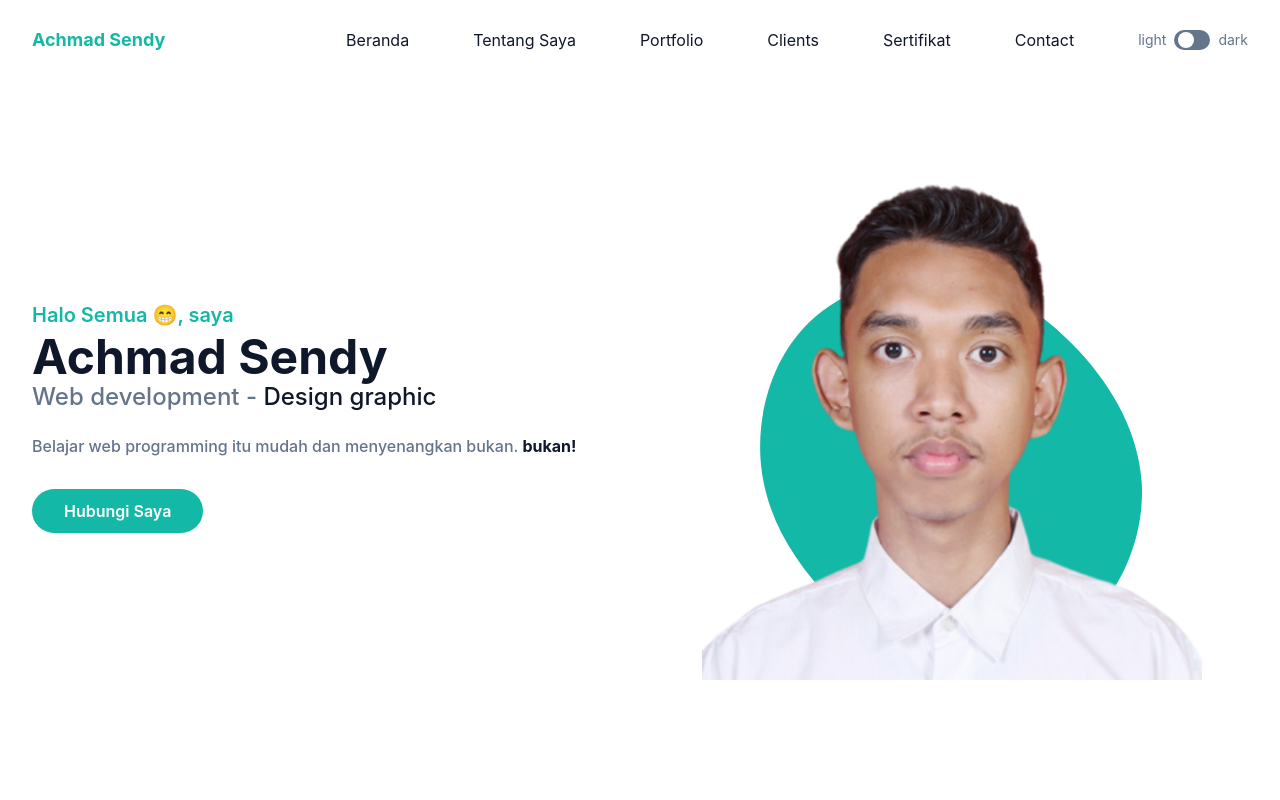
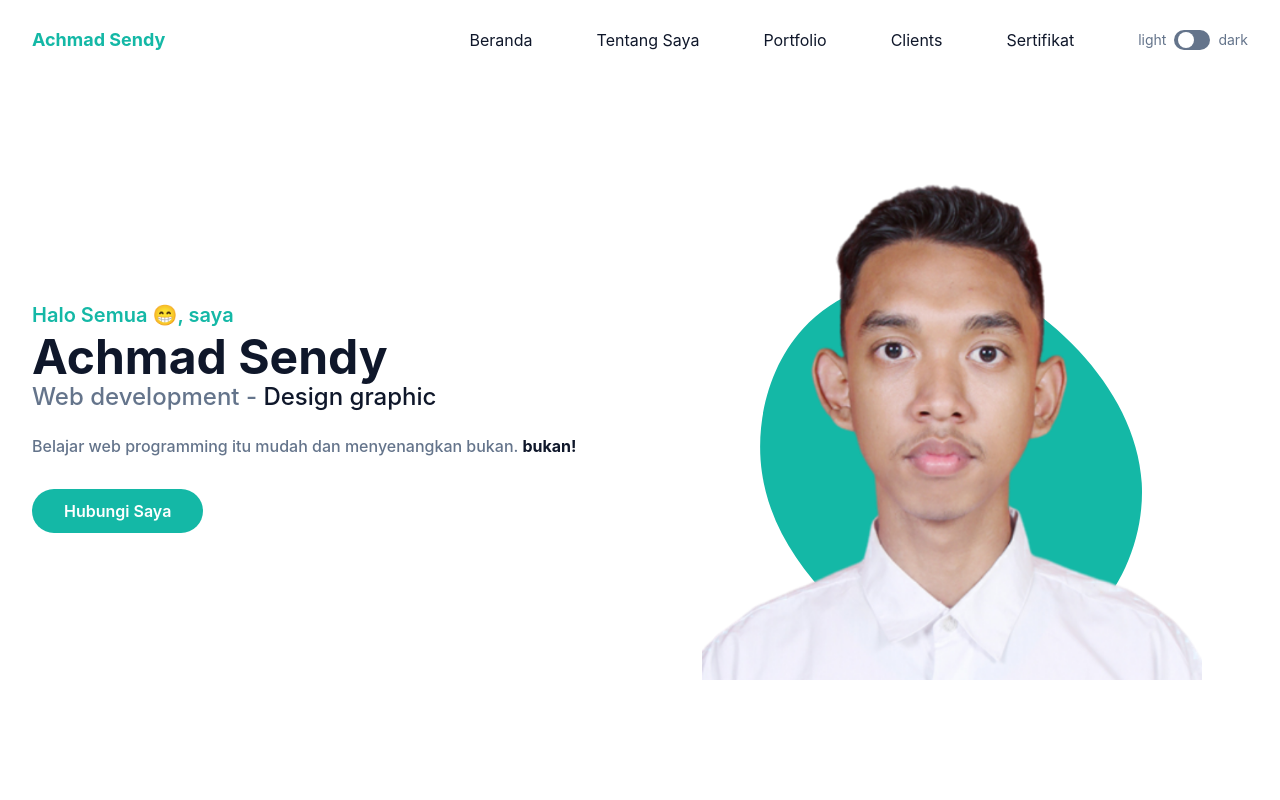
Before and after one commit to AchmadSendy/Achmad_Sendy, a website: page index.html in a window 1280 px wide. Shown: the top 800 px of the page. Drawn offline with Linux system fonts and the light colour scheme.

Commit message:
Update index.html

```diff
--- a/index.html
+++ b/index.html
@@ -48,9 +48,6 @@
                 </li>
                 <li class="group">
                   <a href="#blog" class="mx-8 flex py-2 text-base text-dark group-hover:text-primary dark:text-white">Sertifikat</a>
-                </li>
-                <li class="group">
-                  <a href="#contact" class="mx-8 flex py-2 text-base text-dark group-hover:text-primary dark:text-white">Contact</a>
                 </li>
                 <li class="mt-3 flex items-center pl-8 lg:mt-0">
                   <div class="flex">
```
